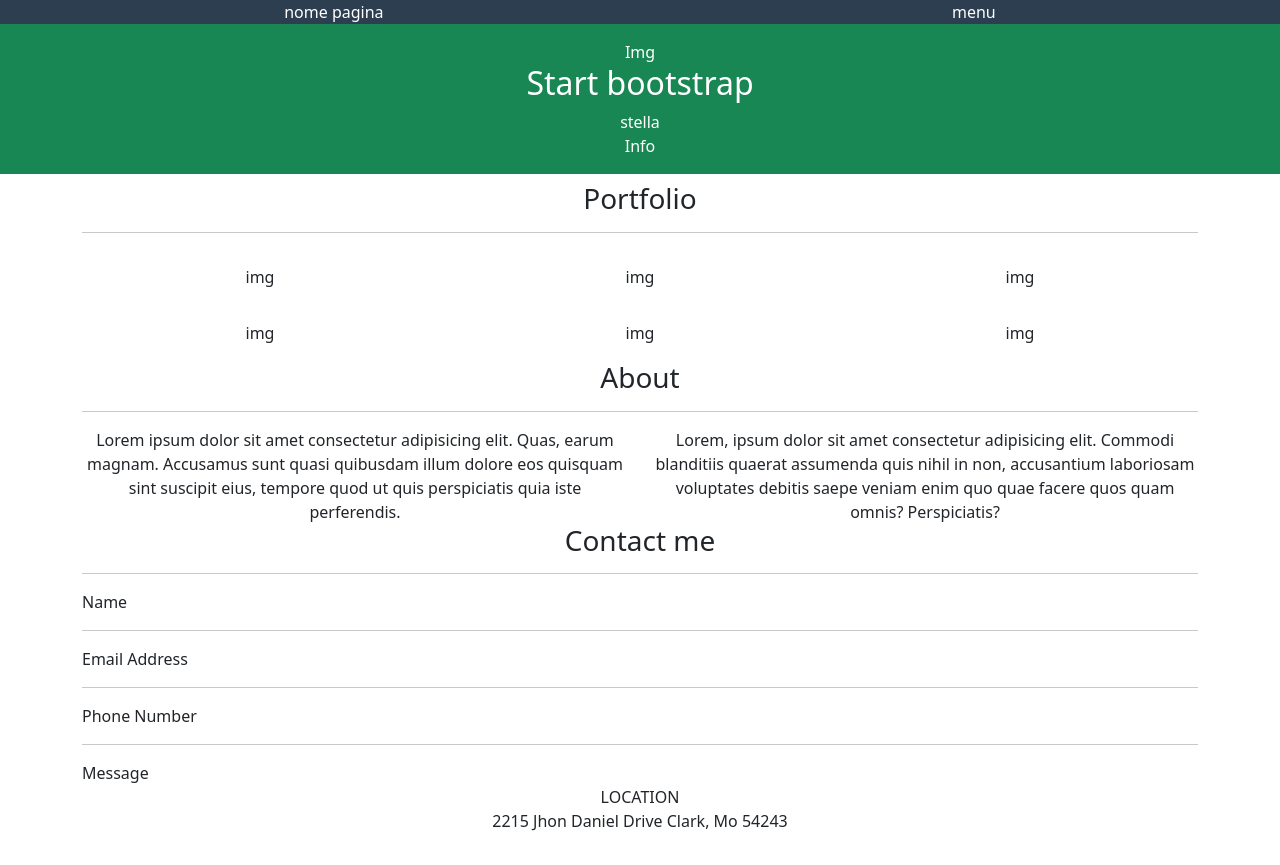
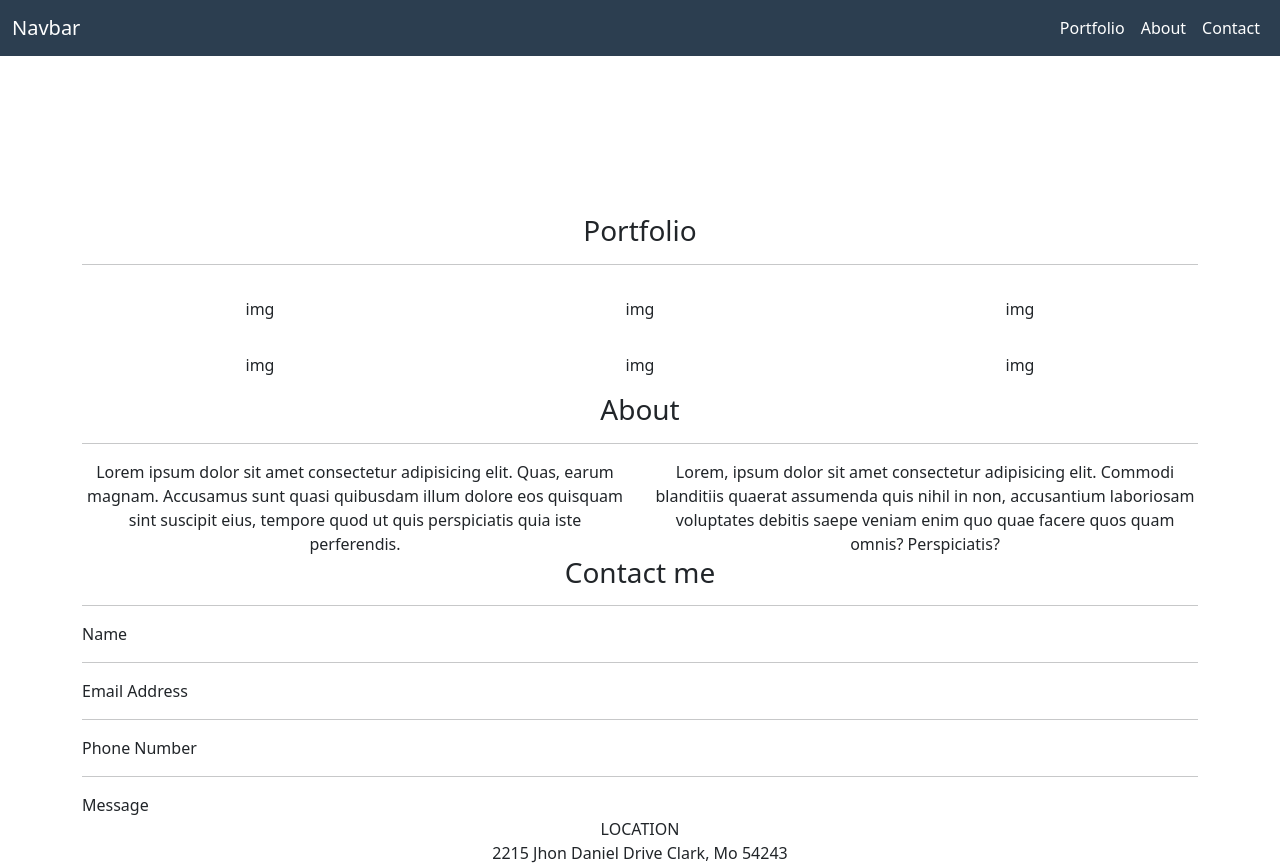
Before and after one commit to AlessandroBilli/html-css-bootstrap-freelancer, a plain HTML site: page index.html in a window 1280 px wide. Before the commit the page ends 833 px from the top, so only its background shows below. Drawn offline with nearby package versions, Linux system fonts and the light colour scheme.

Commit message:
feat:inizio rimpimento nav bar e header

```diff
--- a/css/common.css
+++ b/css/common.css
@@ -0,0 +1,11 @@
+/*
+*************
+Commons
+*************
+*/
+nav{
+    background-color: var(--ab-main-500);
+}
+#Jumbotron{
+    background-color: var(--ab-secnodary-500);
+}
--- a/css/style.css
+++ b/css/style.css
@@ -1,4 +1,9 @@
-nav{
-    background-color:#2c3e50 ;
-    color: white;
-}
+/*
+*************
+Core
+*************
+*/
+
+
+@import './variables.css';
+@import './common.css'
--- /dev/null
+++ b/css/variables.css
@@ -0,0 +1,10 @@
+/*
+*************
+Variables
+*************
+*/
+:root {
+    --ab-main-500: #2c3e50;
+    --ab-main-300:#3a546d;
+    --ab-secondary-500:#1abc9c;
+}
--- a/index.html
+++ b/index.html
@@ -8,19 +8,46 @@
     <link rel="preconnect" href="https://fonts.googleapis.com">
     <link href="https://cdn.jsdelivr.net/npm/bootstrap@5.3.2/dist/css/bootstrap.min.css" rel="stylesheet"
         integrity="sha384-T3c6CoIi6uLrA9TneNEoa7RxnatzjcDSCmG1MXxSR1GAsXEV/Dwwykc2MPK8M2HN" crossorigin="anonymous">
+    <link rel="stylesheet" href="https://cdnjs.cloudflare.com/ajax/libs/font-awesome/6.4.2/css/all.min.css"
+        integrity="sha512-z3gLpd7yknf1YoNbCzqRKc4qyor8gaKU1qmn+CShxbuBusANI9QpRohGBreCFkKxLhei6S9CQXFEbbKuqLg0DA=="
+        crossorigin="anonymous" referrerpolicy="no-referrer" />
     <title> Start Bootstrap </title>
 </head>
 
 <body>
     <header>
-        <nav>
-            <div class="d-flex justify-content-around">
-                <div>nome pagina</div>
-                <div>menu </div>
+        <nav class="navbar navbar-expand-lg ">
+            <div class="container-fluid">
+                <a class="navbar-brand text-white" href="#">Navbar</a>
+                <button class="navbar-toggler" type="button" data-bs-toggle="collapse" data-bs-target="#navbarNav"
+                    aria-controls="navbarNav" aria-expanded="false" aria-label="Toggle navigation">
+                    <span class="navbar-toggler-icon"></span>
+                </button>
+                <div class="collapse navbar-collapse" id="navbarNav">
+                    <ul class="navbar-nav ms-auto">
+                        <li class="nav-item">
+                            <a class="nav-link active text-white" aria-current="page" href="#">Portfolio</a>
+                        </li>
+                        <li class="nav-item">
+                            <a class="nav-link text-white" href="#">About</a>
+                        </li>
+                        <li class="nav-item">
+                            <a class="nav-link text-white" href="#">Contact</a>
+                        </li>
+
+                    </ul>
+                </div>
             </div>
         </nav>
+
+
+    </header>
+
+    <main>
+
+        <section id="Jumbotron--">
             <!--Jumbotron-->
-        <div class="p-3 mb-2 bg-success text-white">
+            <div class="p-3 mb-2  text-white">
                 <div class="container text-center ">
                     <div class="row row-cols-1">
                         <div class="col">Img</div>
@@ -37,11 +64,7 @@
 
             <!--/Jumbotron-->
 
-
-
-    </header>
-
-    <main>
+        </section>
         <section>
             <div class="container text-center">
                 <h3>Portfolio</h3>
```
Lines whose indentation alone changed are shown as unchanged.
